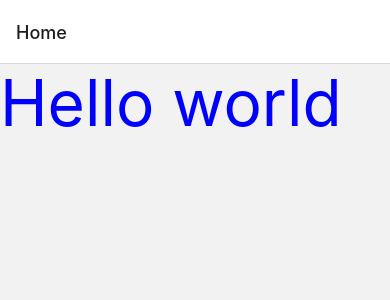
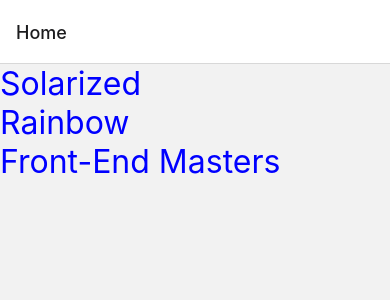
Before and after one commit to joeldmyers/react-native-2024, a React Native app: screen /Home in a window 390 px wide. Shown: the top 300 px of the page. Built offline with nearby package versions, Linux system fonts and the light colour scheme.

Commit message:
dynamic props in navigation

```diff
--- a/screens/ColorPalette/consts.ts
+++ b/screens/ColorPalette/consts.ts
@@ -1,6 +1,6 @@
 import { Color } from "./types";
 
-export const FIRST_COLORS: Color[] = [
+export const SOLARIZED: Color[] = [
   { colorName: "Base03", hexCode: "#002b36" },
   { colorName: "Base02", hexCode: "#073642" },
   { colorName: "Base01", hexCode: "#586e75" },
--- a/screens/ColorPalette/index.tsx
+++ b/screens/ColorPalette/index.tsx
@@ -1,19 +1,17 @@
 import { FlatList, SafeAreaView, View, Text, StyleSheet } from "react-native";
 import ColorBox from "../../components/ColorBox";
-import { FIRST_COLORS } from "./consts";
 
-const ColorPalette = () => {
+const ColorPalette = ({ route }) => {
+  const { colors, paletteName } = route.params;
   return (
     <>
       <SafeAreaView style={styles.container}>
         <View style={styles.header}>
-          <Text style={styles.headerText}>
-            Here are some boxes of different colors
-          </Text>
+          <Text style={styles.headerText}>{paletteName}</Text>
         </View>
         <FlatList
           style={{ width: "100%" }}
-          data={FIRST_COLORS}
+          data={colors}
           keyExtractor={(item) => item.colorName}
           renderItem={(data) => (
             <ColorBox
--- a/screens/ColorPalette/types.d.ts
+++ b/screens/ColorPalette/types.d.ts
@@ -2,3 +2,8 @@
   colorName: string;
   hexCode: string;
 };
+
+export type ColorPaletteParams = {
+  paletteName: string;
+  colors: Color[];
+};
--- a/screens/Home/index.tsx
+++ b/screens/Home/index.tsx
@@ -1,11 +1,39 @@
 import { View, Text, TouchableOpacity, StyleSheet } from "react-native";
 import { Props } from "./types";
+import { FEM, RAINBOW, SOLARIZED } from "../ColorPalette/consts";
 
 const Home = ({ navigation }: Props) => {
   return (
     <View>
-      <TouchableOpacity onPress={() => navigation.navigate("ColorPalette")}>
-        <Text style={styles.headerText}>Hello world</Text>
+      <TouchableOpacity
+        onPress={() =>
+          navigation.navigate("ColorPalette", {
+            paletteName: "Solarized",
+            colors: SOLARIZED,
+          })
+        }
+      >
+        <Text style={styles.headerText}>Solarized</Text>
+      </TouchableOpacity>
+      <TouchableOpacity
+        onPress={() =>
+          navigation.navigate("ColorPalette", {
+            paletteName: "Rainbow",
+            colors: RAINBOW,
+          })
+        }
+      >
+        <Text style={styles.headerText}>Rainbow</Text>
+      </TouchableOpacity>
+      <TouchableOpacity
+        onPress={() =>
+          navigation.navigate("ColorPalette", {
+            paletteName: "Front-End Masters",
+            colors: FEM,
+          })
+        }
+      >
+        <Text style={styles.headerText}>Front-End Masters</Text>
       </TouchableOpacity>
     </View>
   );
@@ -13,7 +41,7 @@
 
 const styles = StyleSheet.create({
   headerText: {
-    fontSize: 64,
+    fontSize: 32,
     color: "blue",
   },
 });
--- a/types.d.ts
+++ b/types.d.ts
@@ -1,4 +1,6 @@
+import { ColorPaletteParams } from "./screens/ColorPalette/types";
+
 export type RootStackParamList = {
   Home: undefined; // undefined because we aren't passing any params to the home screen
-  ColorPalette: undefined;
+  ColorPalette: ColorPaletteParams;
 };
```
